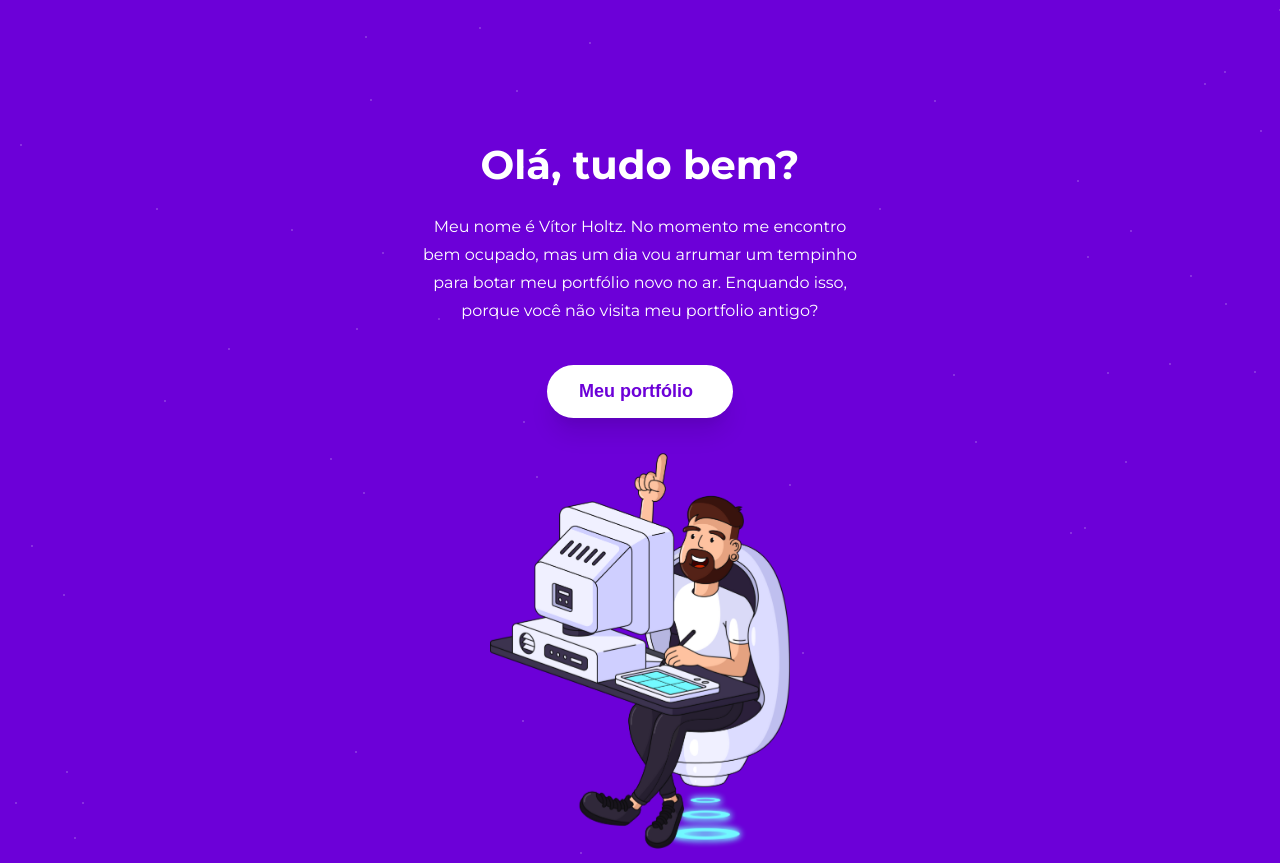
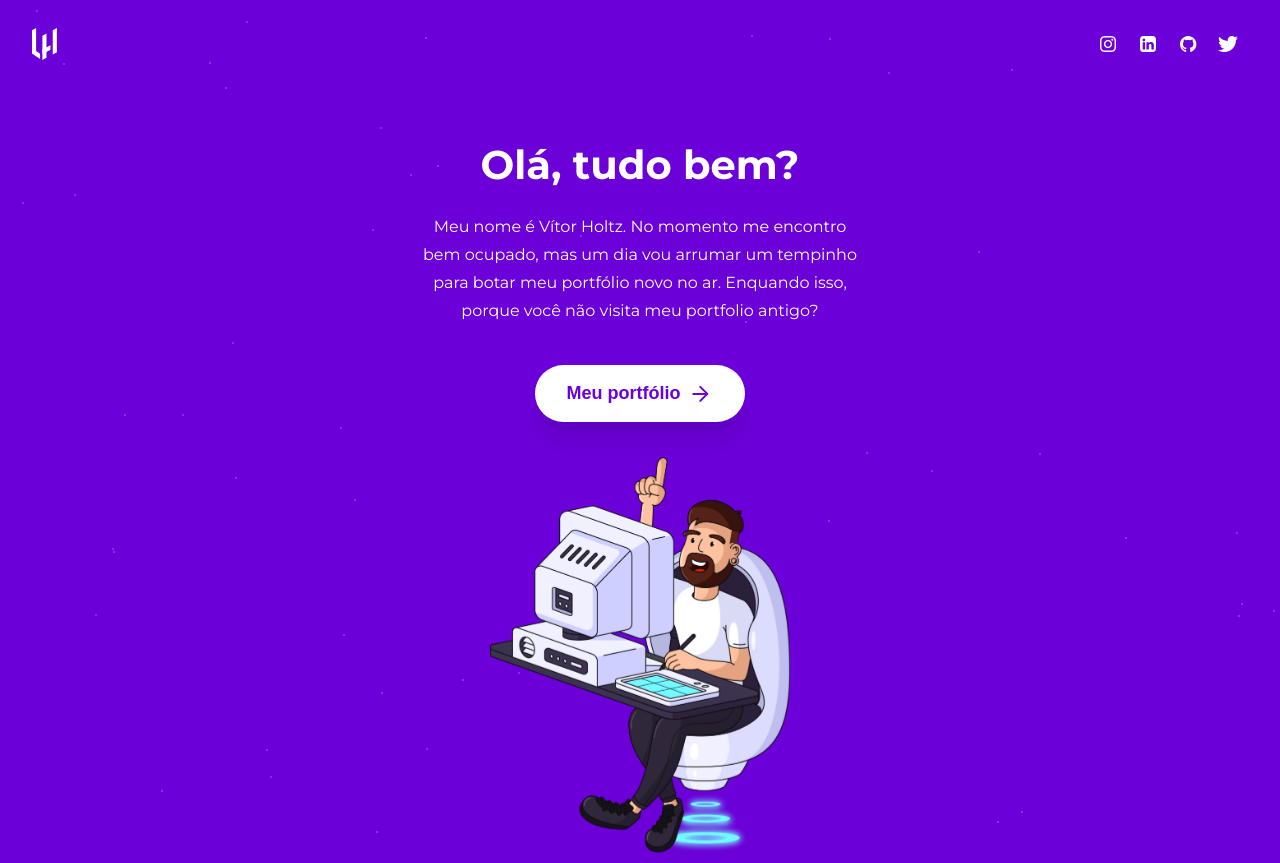
Before and after one commit to Vitorholtz/vh-portfolio-preview, a plain HTML site: page index.html in a window 1280 px wide. Drawn offline with nearby package versions, Linux system fonts and the light colour scheme; files that its build step writes are made by us from their sources; the site is published under a folder, as on GitHub Pages, so addresses that start at the root find nothing.

Commit message:
period-correction

```diff
--- a/index.html
+++ b/index.html
@@ -15,20 +15,20 @@
     <div id="stars-group-6"></div>
     <header>
         <div class="vh-logo">
-            <img src="/img/vh-logo.svg" alt="" class="logo">
+            <img src="./img/vh-logo.svg" alt="" class="logo">
         </div>
         <div class="social-media-icons">
             <a href="" class="sm-button">
-                <img src="/img/vh-instagram-logo.svg" alt="" class="sm-logo">
+                <img src="./img/vh-instagram-logo.svg" alt="" class="sm-logo">
             </a>
             <a href="" class="sm-button">
-                <img src="/img/vh-linkedin-logo.svg" alt="" class="sm-logo">
+                <img src="./img/vh-linkedin-logo.svg" alt="" class="sm-logo">
             </a>
             <a href="" class="sm-button">
-                <img src="/img/vh-github-logo.svg" alt="" class="sm-logo">
+                <img src="./img/vh-github-logo.svg" alt="" class="sm-logo">
             </a>
             <a href="" class="sm-button">
-                <img src="/img/vh-twitter-logo.svg" alt="" class="sm-logo">
+                <img src="./img/vh-twitter-logo.svg" alt="" class="sm-logo">
             </a>
         </div>
     </header>
@@ -40,7 +40,7 @@
 
     <button class="portfolio-btn">
         Meu portfólio
-        <img src="/img/vh-arrow.svg" alt="" class="arrow">
+        <img src="./img/vh-arrow.svg" alt="" class="arrow">
     </button>
 
     <div class="illustration-container">
```
